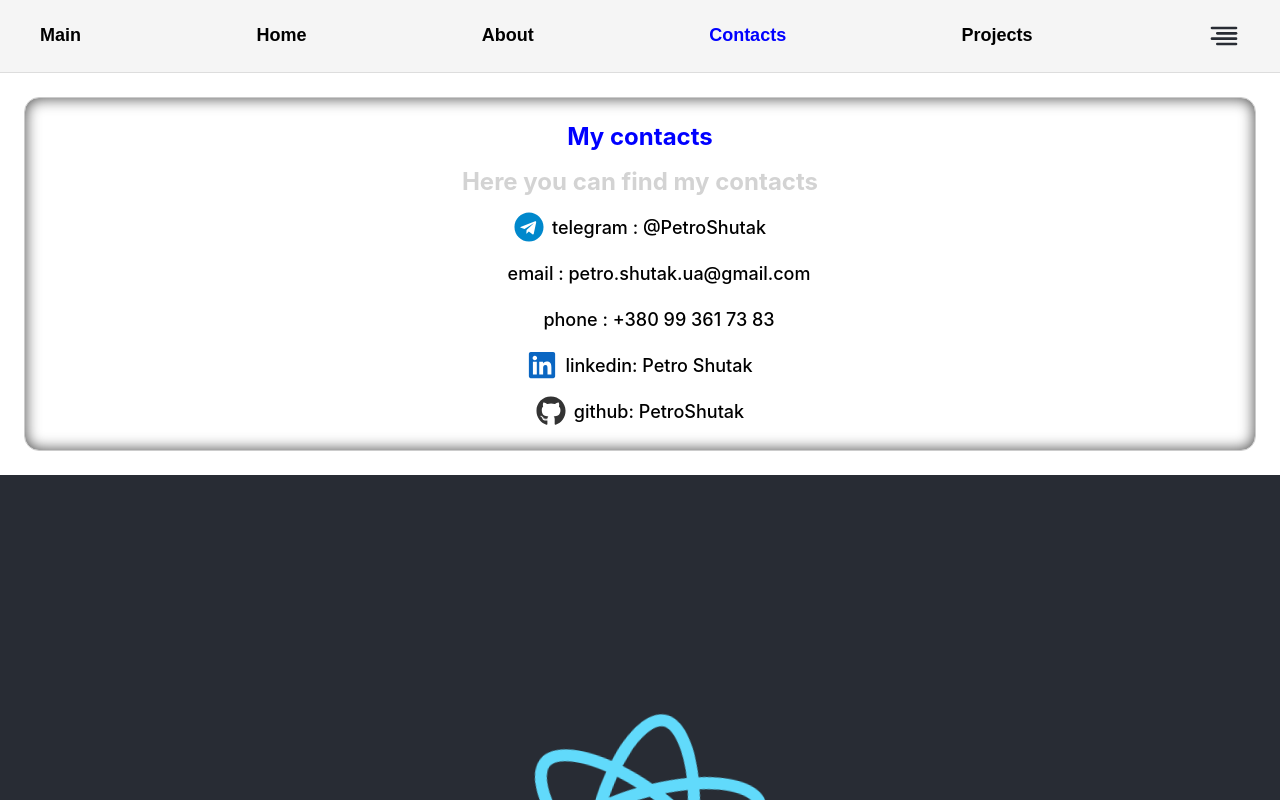
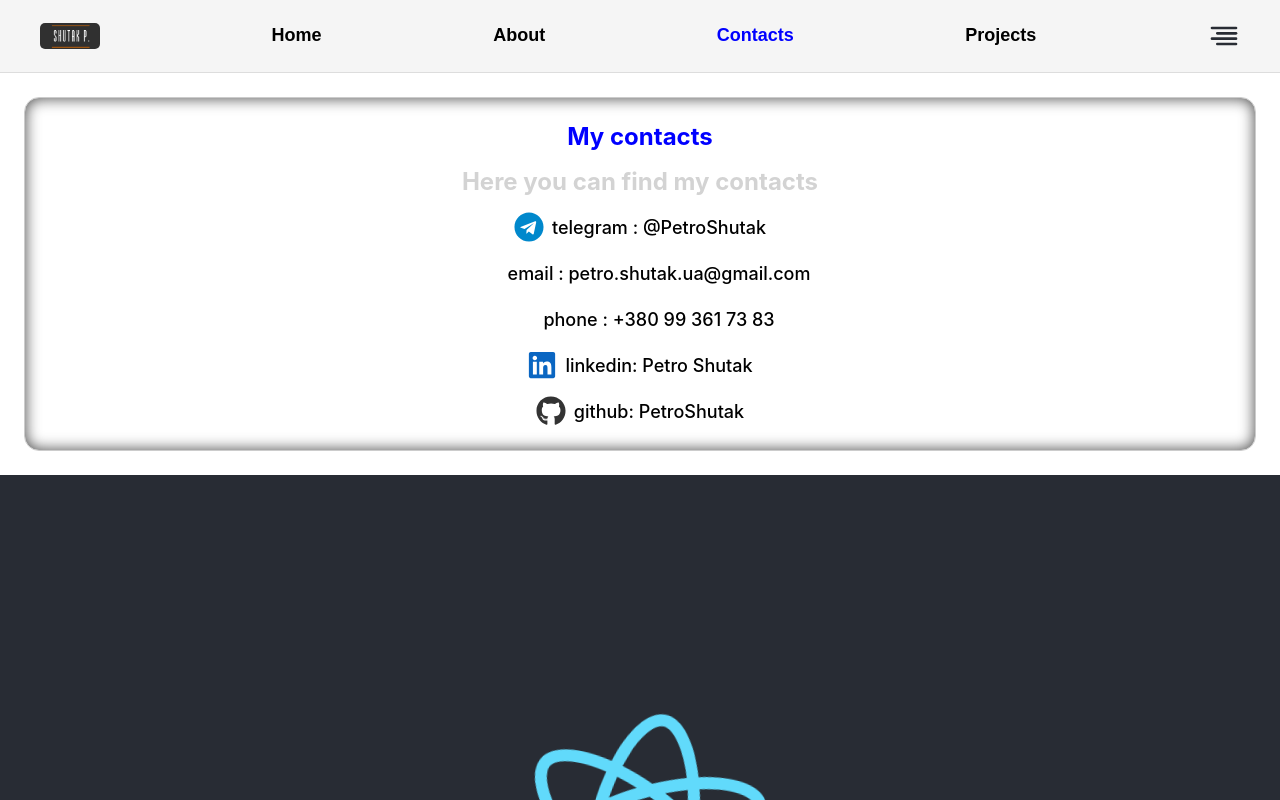
Before and after one commit to PetroShutak/portfolio, a React (Create React App) app: page /portfolio/contacts in a window 1280 px wide. Shown: the top 800 px of the page. Built offline with nearby package versions, Linux system fonts and the light colour scheme; some icons are missing.

Commit message:
add logo

```diff
--- a/src/App.js
+++ b/src/App.js
@@ -1,12 +1,16 @@
 import Layout from '../src/components/Layout/Layout';
 import { Route, Routes } from 'react-router-dom';
+import {lazy} from 'react';
 import logo from './logo.svg';
 import './App.css';
 import HomePage from 'pages/HomePage';
 import AboutPage from 'pages/AboutPage';
-import ProjectsPage from 'pages/ProjectsPage';
+// import ProjectsPage from 'pages/ProjectsPage';
 import ContactsPage from 'pages/ContactsPage';
 import Main from 'pages/Main';
+
+
+const ProjectsPage = lazy(() => import('pages/ProjectsPage'));
 
 function App() {
   return (
--- a/src/components/BurgerMenu/BurgerMenu.jsx
+++ b/src/components/BurgerMenu/BurgerMenu.jsx
@@ -24,9 +24,9 @@ const BurgerMenu = ({ setOpen }) => {
           &times;
         </span>
         <BurgerNav>
-          <StyledLink onClick={handleLinkClick} to="/">
+          {/* <StyledLink onClick={handleLinkClick} to="/">
             Main
-          </StyledLink>
+          </StyledLink> */}
           <StyledLink onClick={handleLinkClick} to="/home">
             Home
           </StyledLink>
--- a/src/components/Nav/Nav.jsx
+++ b/src/components/Nav/Nav.jsx
@@ -1,8 +1,10 @@
 import React from 'react';
+import { Link } from 'react-router-dom';
 import { useState } from 'react';
-import { NavContainer, StyledBurger, StyledLink } from './Nav.styled.jsx';
+import { NavContainer, StyledBurger, StyledLink, Logo } from './Nav.styled.jsx';
+import BurgerMenu from 'components/BurgerMenu/BurgerMenu.jsx';
 
-import BurgerMenu from 'components/BurgerMenu/BurgerMenu.jsx';
+import logo from '../../assets/images/logo.png';
 
 const Nav = () => {
   const [burgerOpen, setBurgerOpen] = useState(false);
@@ -13,7 +15,12 @@ const Nav = () => {
 
   return (
     <NavContainer>
-      <StyledLink to="/">Main</StyledLink>
+      <Logo>
+        <Link to="/">
+          <img src={logo} alt="logo" width="60" height="30" />
+        </Link>
+      </Logo>
+      {/* <StyledLink to="/">Main</StyledLink> */}
       <StyledLink to="/home">Home</StyledLink>
       <StyledLink to="/about">About</StyledLink>
       <StyledLink to="/contacts">Contacts</StyledLink>
--- a/src/components/Nav/Nav.styled.jsx
+++ b/src/components/Nav/Nav.styled.jsx
@@ -43,3 +43,10 @@ export const StyledBurger = styled(FiAlignRight)`
     color: blue;
   }
 `;
+
+
+export const Logo = styled.div`
+  img {
+    border-radius: 5px;
+  }
+`;
```
Also changed, not shown: src/assets/images/logo.png (added).
